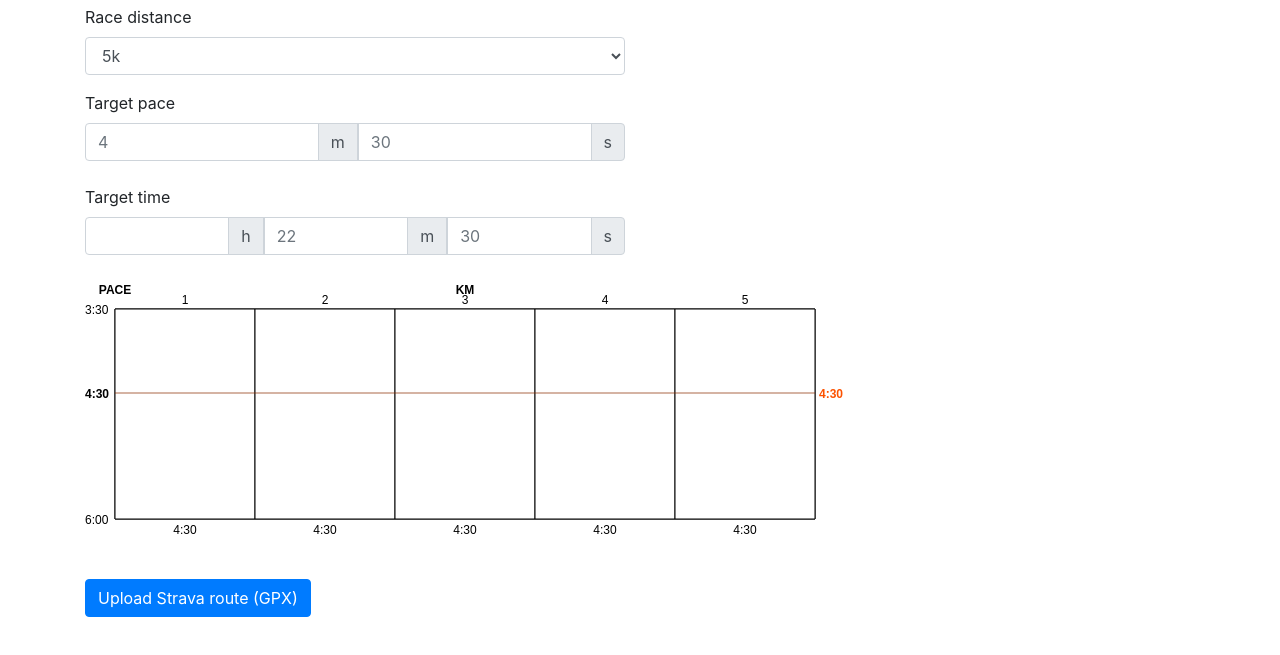
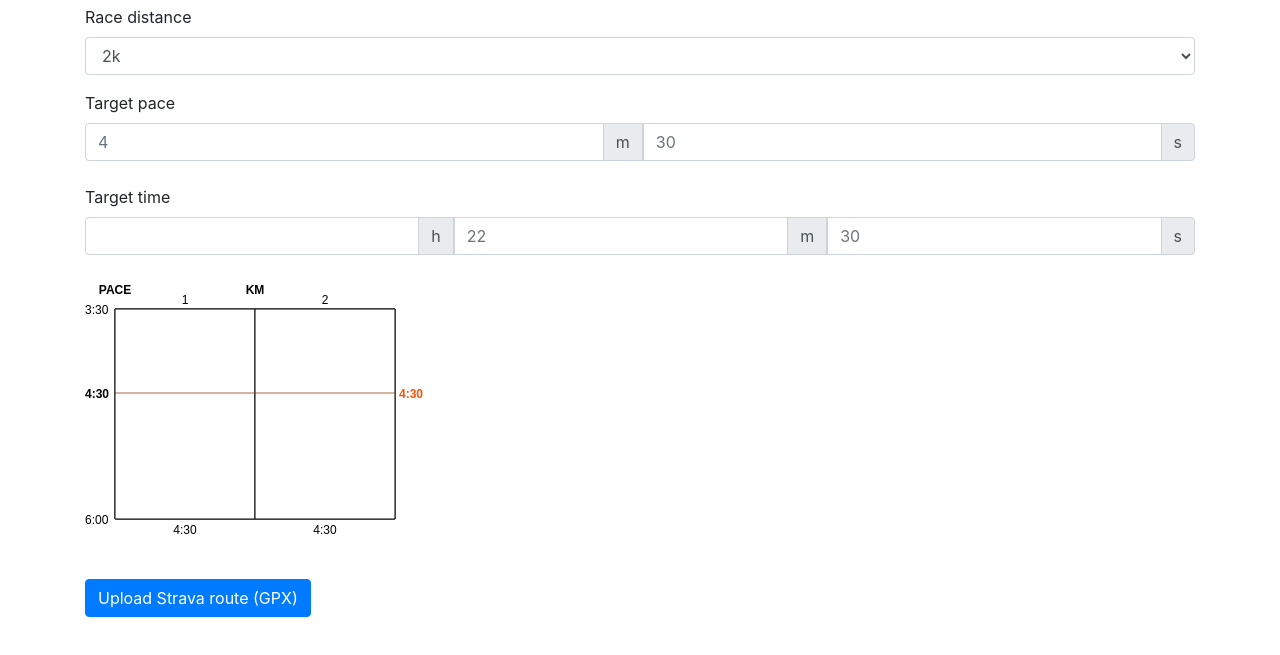
Before and after one commit to dperetin/dperetin.github.io, a plain HTML site: page random/running_app/running.html in a window 1280 px wide. Shown: the part 51-706 px from the top of the page. Drawn offline with nearby package versions, Linux system fonts and the light colour scheme.

Commit message:
Adding more short distances

```diff
--- a/random/running_app/running.html
+++ b/random/running_app/running.html
@@ -25,6 +25,9 @@
               <div class="form-group">
                 <label for="race-distance">Race distance</label>
                 <select class="form-control" id="race-distance">
+                    <option>2k</option>
+                    <option>3k</option>
+                    <option>4k</option>
                   <option>5k</option>
                   <option>10k</option>
                 </select>
@@ -69,8 +72,6 @@
               <!-- <br /> -->
 
             </div>
-
-            <div class="col-sm"></div>
         </div>
             <div class="row">
                 <div class="col-sm">
--- a/random/running_app/running.js
+++ b/random/running_app/running.js
@@ -25,7 +25,10 @@ const DEFAULT_SEC_TIME = 30;
 
 let supportedDistances = {
     "10k": 10,
-    "5k": 5
+    "5k": 5,
+    "4k": 4,
+    "3k": 3,
+    "2k": 2
 }
 
 function main() {
@@ -452,7 +455,7 @@ function drawDefaultPaceLine(paper, params, averagePace) {
                 overallTotalTime += paceFromLabel(allPaces[i].content);
             }
 
-            let overallAveragePace = parseInt(overallTotalTime / params.distance);
+            let overallAveragePace = parseFloat(overallTotalTime / params.distance);
 
 
 
```
